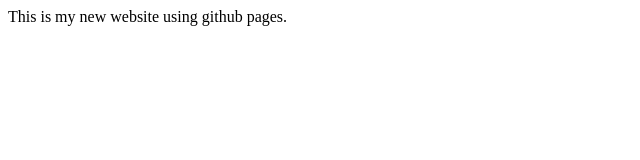
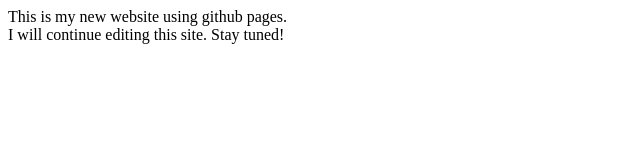
Before and after one commit to elikofi/elikofi.github.io, a plain HTML site: page index.html in a window 1280 px wide. Shown: the whole page, without its empty margins (0-640 px from the left). Drawn offline with Linux system fonts and the light colour scheme.

Commit message:
Update for today

```diff
--- a/index.html
+++ b/index.html
@@ -7,6 +7,7 @@
     <title>My Site!</title>
 </head>
 <body>
-    This is my new website using github pages.
+    This is my new website using github pages.<br>
+    I will continue editing this site. Stay tuned!
 </body>
 </html>
```
